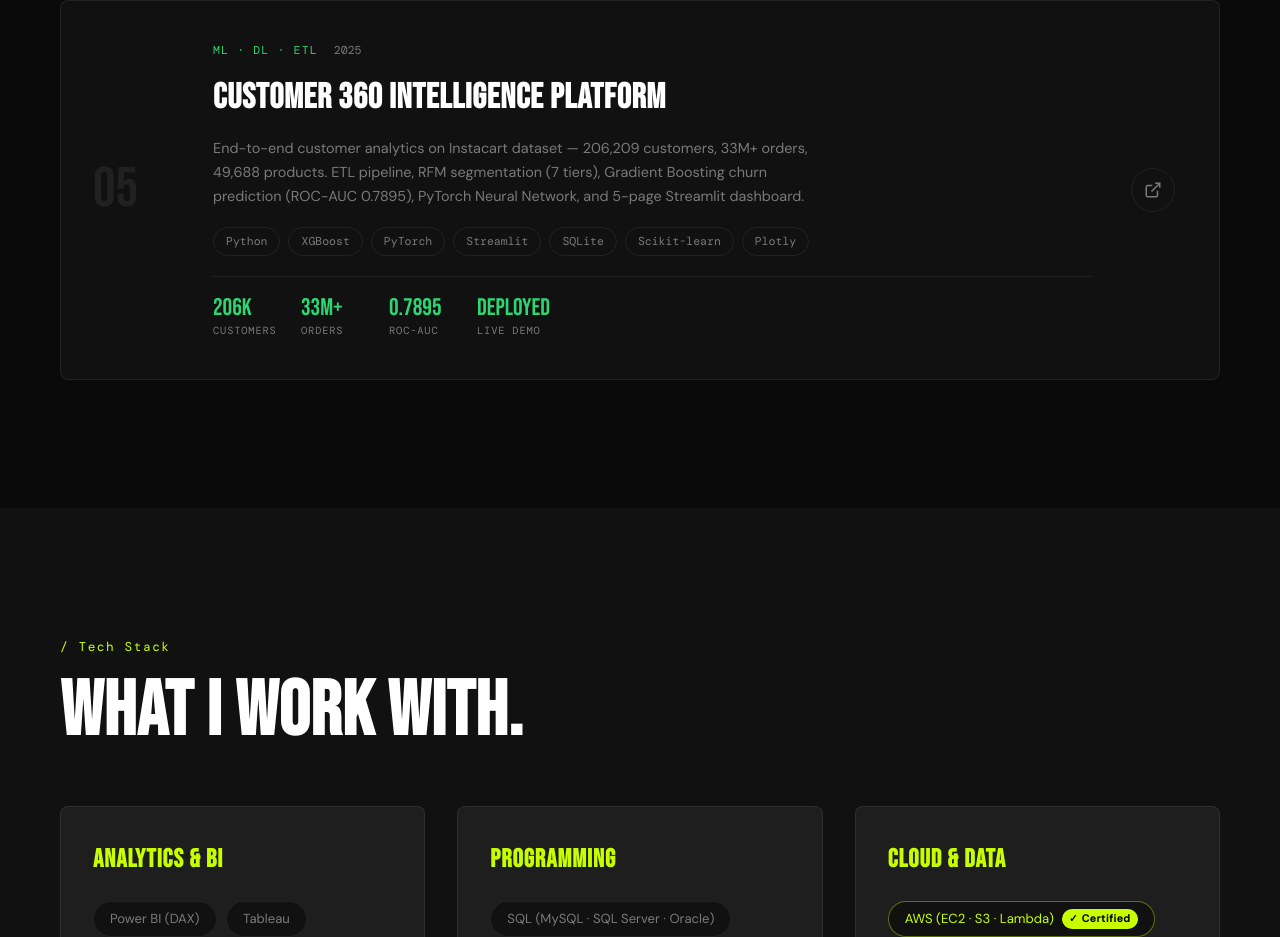
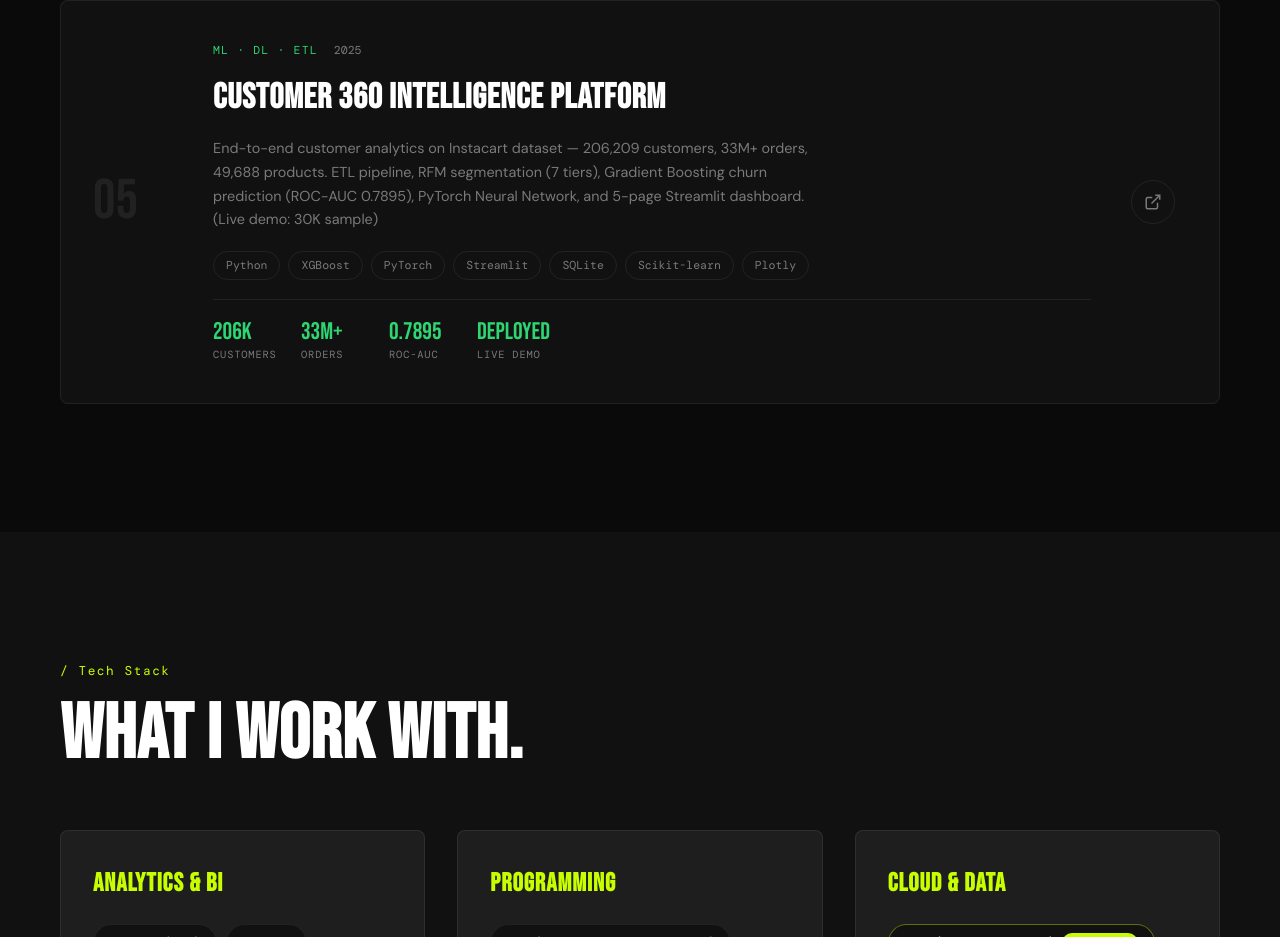
Before and after one commit to Nag4535/portfolio, a React (Vite) app: page / in a window 1280 px wide. Shown: the part 4160-5097 px from the top of the page. Built offline with nearby package versions, Linux system fonts and the light colour scheme.

Commit message:
Add sample note to Customer 360 project

```diff
--- a/src/App.jsx
+++ b/src/App.jsx
@@ -168,7 +168,7 @@ const PROJECTS = [
     tag: "ML · DL · ETL", year: "2025",
     accent: "#2ED573",
     link: "https://customer360-intelligence-mf9fuabtqg9drmdsnwqnbd.streamlit.app/",
-    desc: "End-to-end customer analytics on Instacart dataset — 206,209 customers, 33M+ orders, 49,688 products. ETL pipeline, RFM segmentation (7 tiers), Gradient Boosting churn prediction (ROC-AUC 0.7895), PyTorch Neural Network, and 5-page Streamlit dashboard.",
+    desc: "End-to-end customer analytics on Instacart dataset — 206,209 customers, 33M+ orders, 49,688 products. ETL pipeline, RFM segmentation (7 tiers), Gradient Boosting churn prediction (ROC-AUC 0.7895), PyTorch Neural Network, and 5-page Streamlit dashboard. (Live demo: 30K sample)",
     tech: ["Python", "XGBoost", "PyTorch", "Streamlit", "SQLite", "Scikit-learn", "Plotly"],
     highlights: [
       { label: "Customers", value: "206K"     },
@@ -177,7 +177,7 @@ const PROJECTS = [
       { label: "Live Demo", value: "Deployed" },
     ],
     modal: {
-      overview: "End-to-end Customer 360 Intelligence Platform built on the real Instacart dataset — 206,209 customers, 33M+ order records, and 49,688 products across 21 departments. Covers ETL, EDA, RFM segmentation, ML churn prediction, Deep Learning, and a deployed 5-page Streamlit dashboard. Live demo uses 30K sample — full dataset on GitHub.",
+      overview: "End-to-end Customer 360 Intelligence Platform built on the real Instacart dataset — 206,209 customers, 33M+ order records, and 49,688 products across 21 departments. Covers ETL, EDA, RFM segmentation, ML churn prediction, Deep Learning, and a deployed 5-page Streamlit dashboard. Live demo uses 30K customer sample due to hosting limits — full 206K dataset, all 5 notebooks, and complete code available on GitHub.",
       dashboards: [
         { name: "ETL Pipeline", desc: "Automated pipeline joining 6 Instacart CSV files into SQLite database. Feature engineering: day_name, time_of_day, ShippingDays, SalesBand. Master table: 33M+ rows." },
         { name: "EDA Key Findings", desc: "206,209 users, avg 16.6 orders/user, 58.97% reorder rate, Produce #1 department, Banana #1 product with 491,291 orders, peak ordering Saturday 10am." },
```
